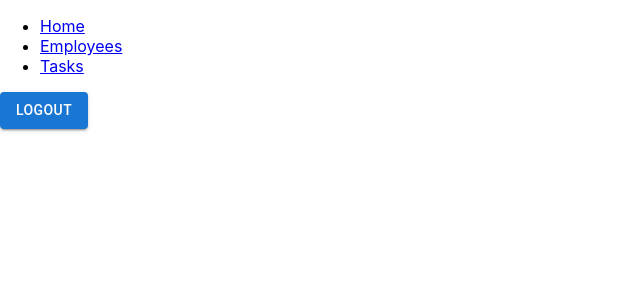
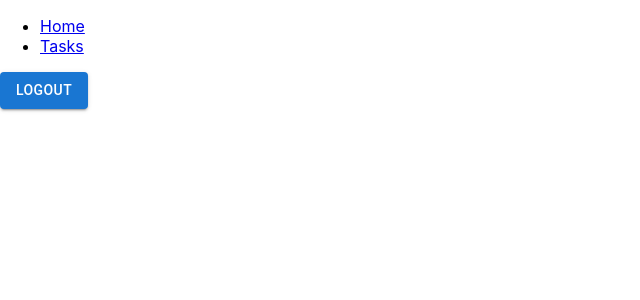
Before and after one commit to ayababa12/SkillSphere, a React (Create React App) app in the folder frontend/: page / in a window 1280 px wide. Shown: the top 300 px of the page, without its empty margins (0-640 px from the left). Built offline with nearby package versions, Linux system fonts and the light colour scheme; sample sign-in values are in the browser's storage.

Commit message:
now only managers can view and add employees

```diff
--- a/frontend/src/App.js
+++ b/frontend/src/App.js
@@ -24,7 +24,7 @@ function App() {
         />
         <Route
           path="/"
-          element={userToken ? <HomePage /> : <Navigate to="/authentication" replace />} //if user token is null, route is changed to /authentication
+          element={userToken ? <HomePage isManager={isManager}/> : <Navigate to="/authentication" replace />} //if user token is null, route is changed to /authentication
         />
         <Route
               path="/employees"
--- a/frontend/src/components/navigation.js
+++ b/frontend/src/components/navigation.js
@@ -1,16 +1,19 @@
 import React from 'react';
 import { Link } from 'react-router-dom';
 
-const Navigation = () => {
+const Navigation = ({isManager}) => {
   return (
     <nav>
       <ul>
         <li>
           <Link to="/">Home</Link>
         </li>
-        <li>
-          <Link to="/employees">Employees</Link>
-        </li>
+        {isManager?
+            (<li>
+                <Link to="/employees">Employees</Link>
+              </li>):
+            (<div></div>)
+        }
         <li>
           <Link to="/tasks">Tasks</Link>
         </li>
--- a/frontend/src/pages/employees.js
+++ b/frontend/src/pages/employees.js
@@ -229,7 +229,7 @@ const DisplayEmployeePage = ({isManager, userToken}) => {
 
     return(
         <div>
-            <Navigation />
+            <Navigation isManager={isManager}/>
             <Button
                 color="primary"
                 variant="contained"
@@ -237,6 +237,7 @@ const DisplayEmployeePage = ({isManager, userToken}) => {
                 >
                 Add New Employee
             </Button>
+
             <Paper sx={{ width: '100%', overflow: 'hidden' }}>
                 <TableContainer sx={{ maxHeight: 440 }}>
                     <Table stickyHeader aria-label="sticky table">
--- a/frontend/src/pages/home.js
+++ b/frontend/src/pages/home.js
@@ -5,12 +5,12 @@ import { useNavigate  } from 'react-router-dom';
 import Navigation from '../components/navigation';
 import { BrowserRouter as Router, Routes, Route, Navigate } from 'react-router-dom';
 
-const HomePage = ({ userToken, setUserToken }) => {
+const HomePage = ({ isManager }) => {
   const navigate = useNavigate ();
 
   return (
     <div>
-      <Navigation />
+      <Navigation isManager={isManager}/>
                   <Button
                     color="primary"
                     variant="contained"
```
